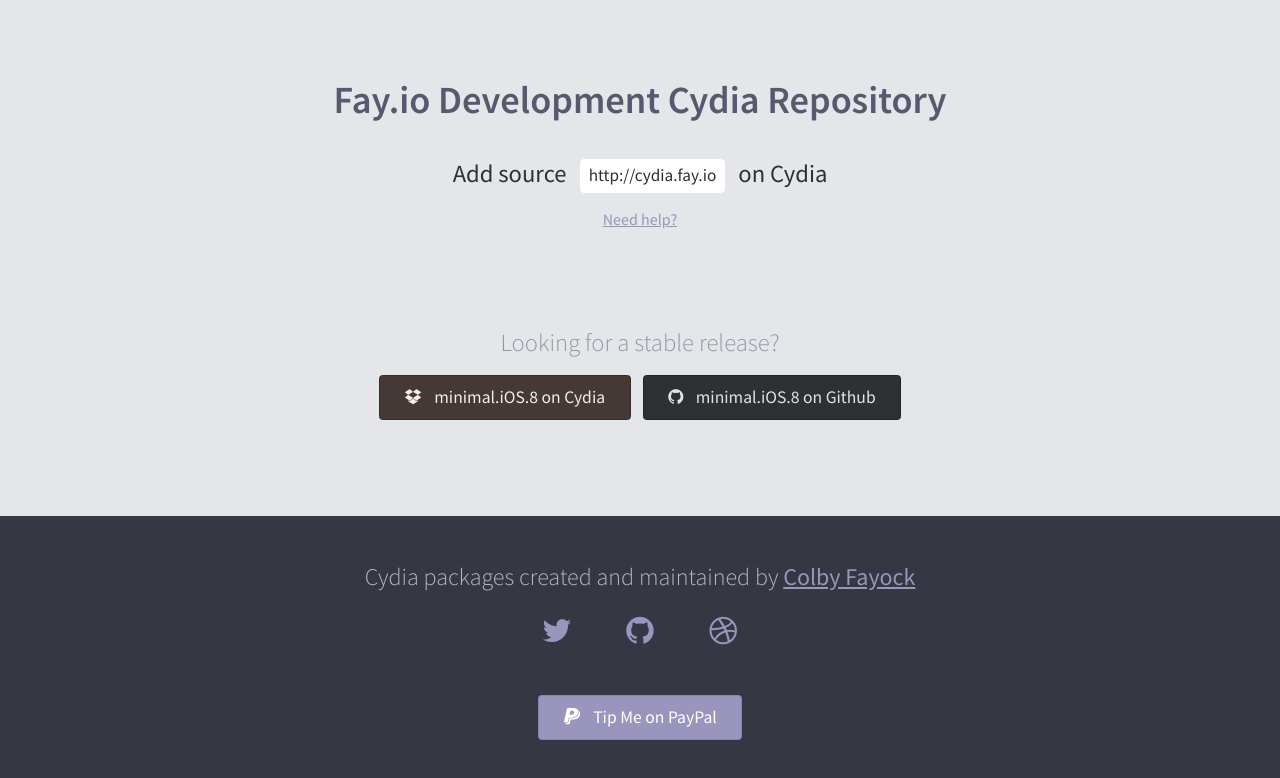
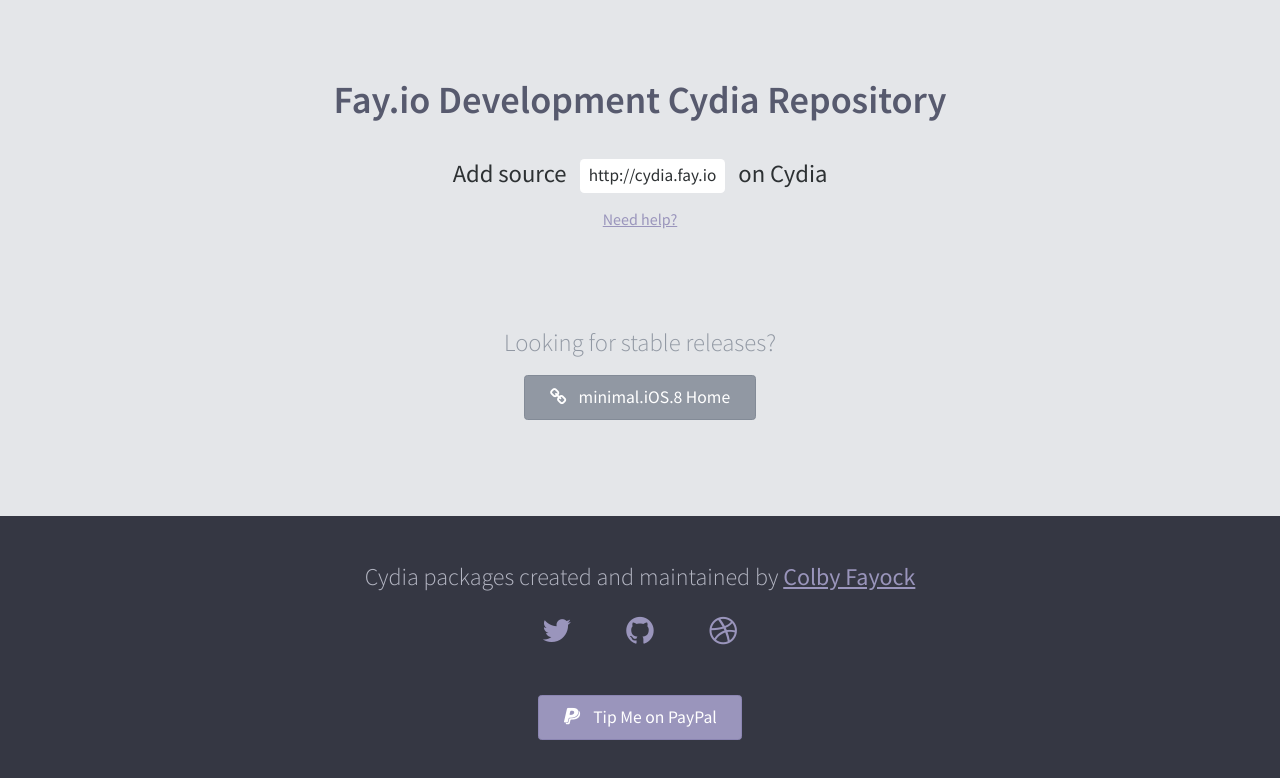
Before and after one commit to colbyfayock/cydia, a plain HTML site: page index.html in a window 1280 px wide. Drawn offline with nearby package versions, Linux system fonts and the light colour scheme.

Commit message:
updating content and GA id

```diff
--- a/index.html
+++ b/index.html
@@ -52,15 +52,11 @@
 
             <div class="row">
                 <div class="twelvecol align-center">
-                    <h2 class="align-center">Looking for a stable release?</h2>
+                    <h2 class="align-center">Looking for stable releases?</h2>
                     <p>
-                        <a class="button button-cydia cydia-link" href="http://cydia.saurik.com/package/com.modmyi.minimalios8/">
-                            <i class="fa fa-dropbox"></i>
-                            minimal.iOS.8 on Cydia
-                        </a>
-                        <a class="button button-github" href="https://github.com/colbyfayock/minimal.iOS.8">
-                            <i class="fa fa-github"></i>
-                            minimal.iOS.8 on Github
+                        <a class="button" href="http://colbyfayock.github.io/minimal.iOS.8/">
+                            <i class="fa fa-link"></i>
+                            minimal.iOS.8 Home
                         </a>
                     </p>
                 </div>
@@ -112,7 +108,7 @@
         m=s.getElementsByTagName(o)[0];a.async=1;a.src=g;m.parentNode.insertBefore(a,m)
         })(window,document,'script','//www.google-analytics.com/analytics.js','ga');
 
-        ga('create', 'UA-28076707-3', 'auto');
+        ga('create', 'UA-28076707-4', 'auto');
         ga('send', 'pageview');
 
         (function(doc, script) {
```
